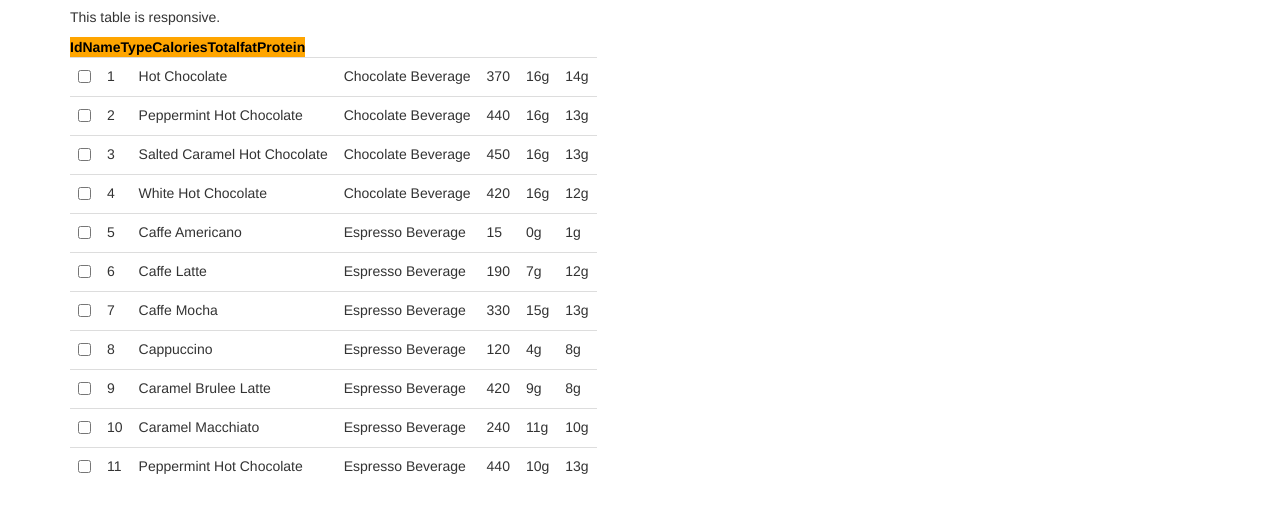
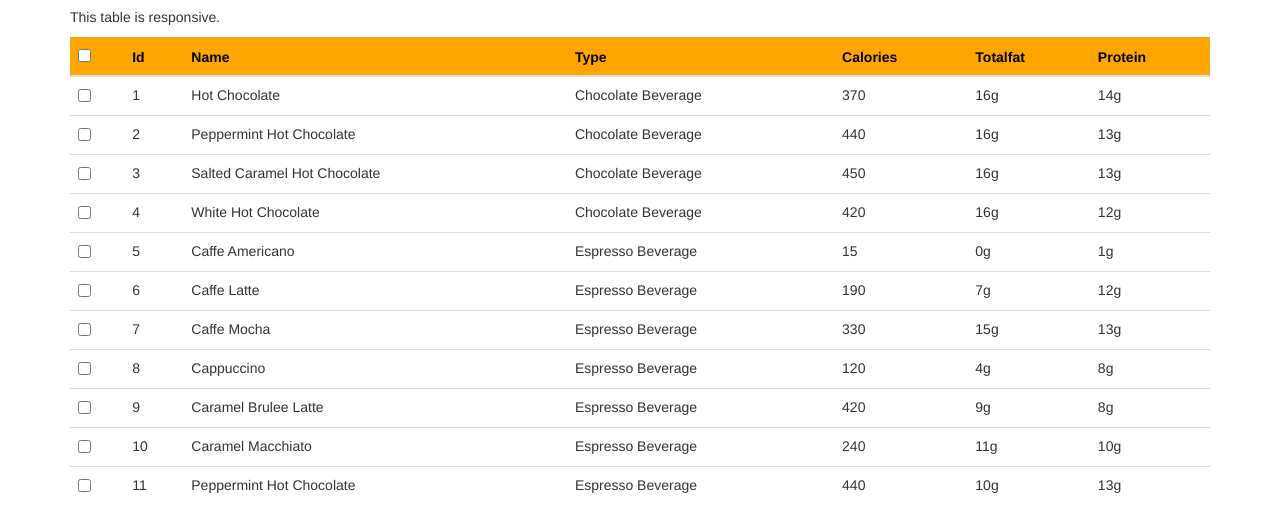
Before and after one commit to longchi2016/jqxGrid, a plain HTML site: page Index.htm in a window 1280 px wide. Shown: the part 56-588 px from the top of the page. Drawn offline with Linux system fonts and the light colour scheme.

Commit message:
update initTable

```diff
--- a/Index.htm
+++ b/Index.htm
@@ -102,7 +102,9 @@
                     id: "Id",
                     datatype: "json",
                     debugDelay: 1000
-                }
+                },
+                expandable: true,
+                draggable: true
             });
         });
 
@@ -119,6 +121,7 @@
             <table>
                 <thead>
                     <tr>
+                        <th><input type="checkbox"/></th>
                         <th>Id</th>
                         <th>Name</th>
                         <th>Type</th>
--- a/lswidgets/jqx-grid.js
+++ b/lswidgets/jqx-grid.js
@@ -14,41 +14,32 @@
 
     "use strict";
 
-    function makeTable(data) {
+    var methods = {
+        initTable: function (options) {
+
+            var settings = $.extend({}, $.fn.jqxGrid.defaults, options);
 
             var $tbody = $("<tbody/>");
-        $.each(data.source.url, function (rowIndex, r) {
+            $.each(settings.source.url, function (rowIndex, r) {
                 var $row = $("<tr/>");
-            if (data.checkbox) {
+                if (settings.checkbox) {
                     $row.append($("<td/>").html('<input type="checkbox"/>'));
                 }
                 $.each(r, function (colIndex, c) {
                     $row.append($("<td/>").text(c));
-
                 });
 
                 $tbody.append($row);
             });
-        return $tbody;
-
-
-    };
-
-
-    var methods = {
-        init: function (data) {
-
-            data = $.extend({}, $.fn.jqxGrid.defaults, data);
 
             return this.each(function () {
                 var elem = $(this);
-                elem.addClass("table table-hover table-responsive");
-                elem.append(makeTable(data));
+                elem.find('table').addClass("table table-hover table-responsive");
+                elem.find('table').append($tbody);
                 elem.find('thead').css(
-                    { 'background-color': data.backColor, 'color': data.color }
+                    { 'background-color': settings.backColor, 'color': settings.color }
                 );
             });
-
         },
         destroy: function () {
             // destroy table code here
@@ -62,7 +53,7 @@
                 Array.prototype.slice.call(arguments, 1)
             );
         } else if ($.type(method) === 'object') {
-            return methods.init.apply(this, arguments);
+            return methods.initTable.apply(this, arguments);
         } else {
             $.error('Method ' + method +
                 ' does not exist on jQuery.jqiaPhotomatic'
```
Lines whose indentation alone changed are shown as unchanged.
